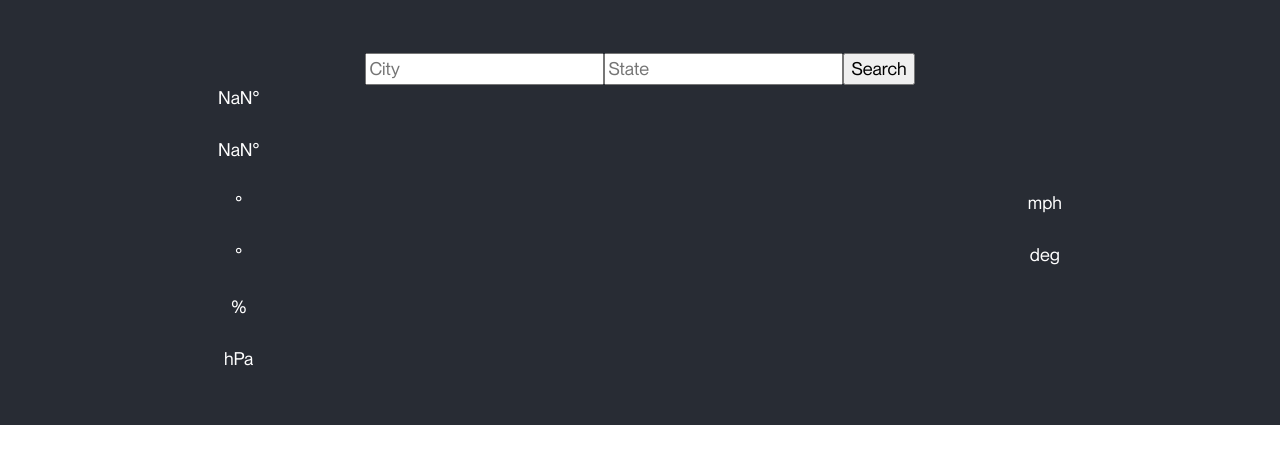
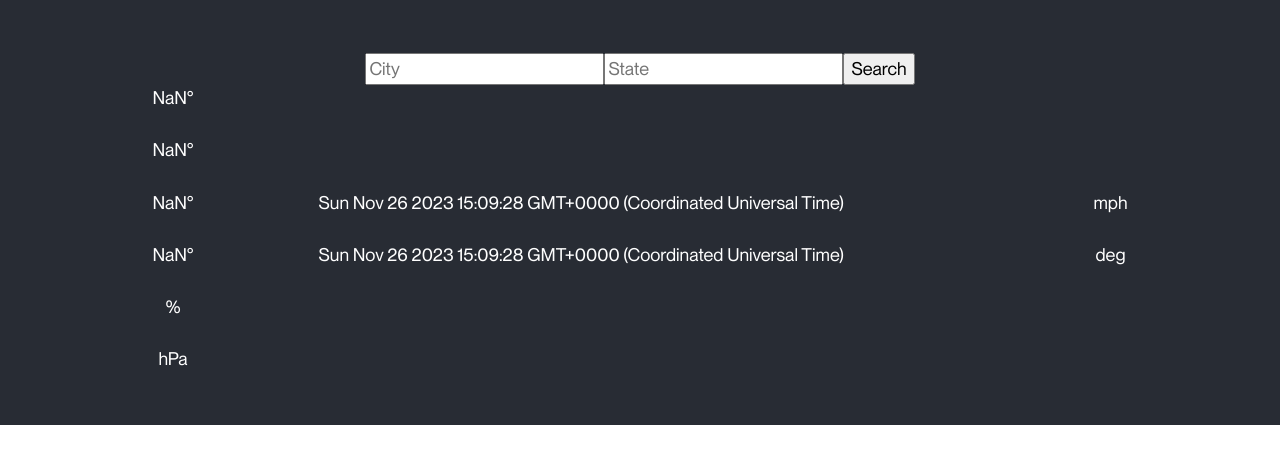
Before and after one commit to garrettphorn19/Weather-App, a Gatsby site: page / in a window 1280 px wide. Built offline with nearby package versions, Linux system fonts and the light colour scheme; Gatsby itself is replaced by a stand-in of ours; no server answers; a web font is replaced by a local one.

Commit message:
Fix temperature display and convert sunrise and sunset time to Date object

```diff
--- a/src/pages/index.tsx
+++ b/src/pages/index.tsx
@@ -91,14 +91,14 @@ const IndexPage = () => {
         <TempContainer>
           <p>{Math.round(temp)}°</p>
           <p>{Math.round(temp_feel)}°</p>
-          <p>{temp_min}°</p>
-          <p>{temp_max}°</p>
+          <p>{Math.round(temp_min)}°</p>
+          <p>{Math.round(temp_max)}°</p>
           <p>{humidity}%</p>
           <p>{pressure} hPa</p>
         </TempContainer>
         <SunContainer>
-          <p>{sunrise}</p>
-          <p>{sunset}</p>
+          <p>{Date(sunrise)}</p>
+          <p>{Date(sunset)}</p>
         </SunContainer>
         <WeatherContainer>
           <p>{weather}</p>
```
